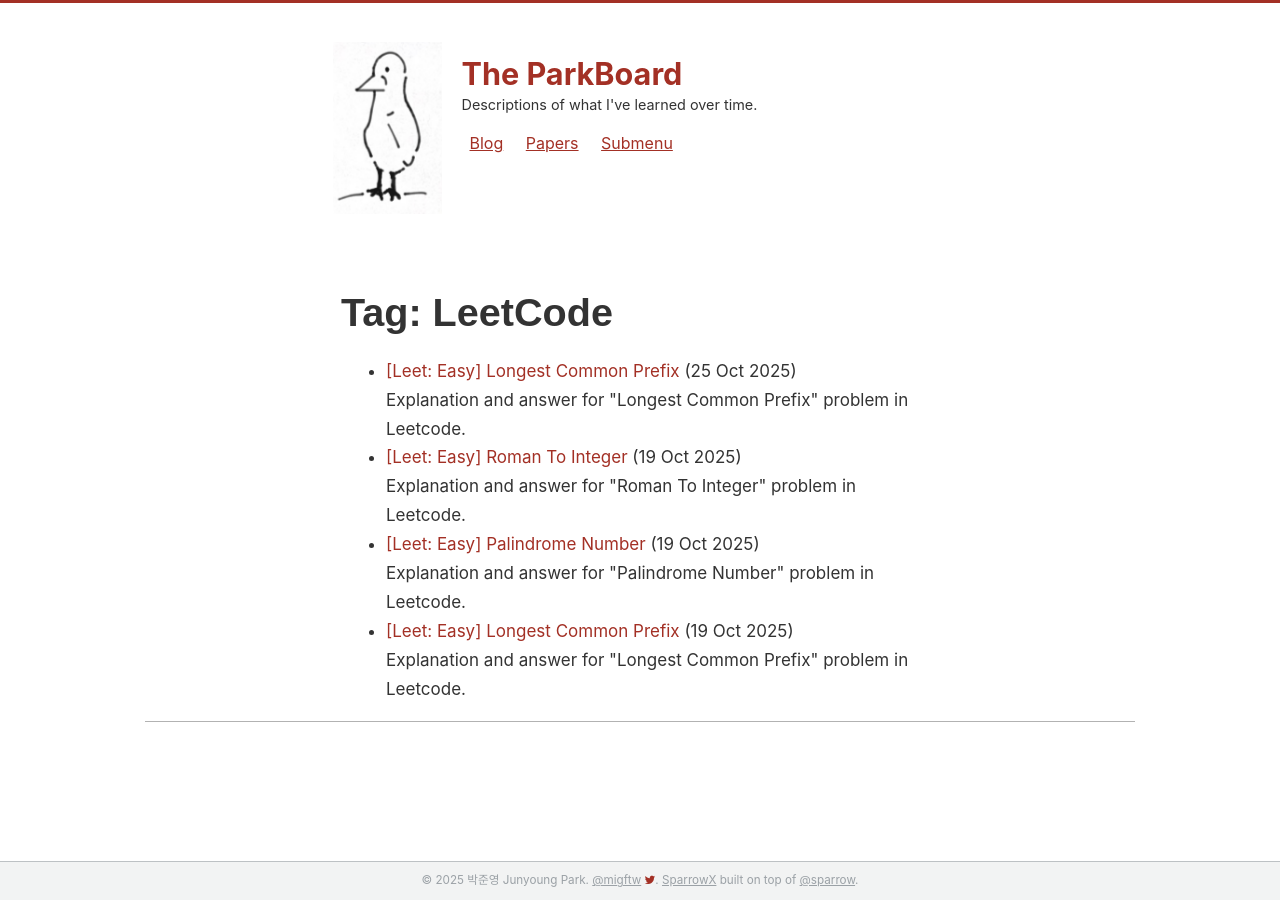
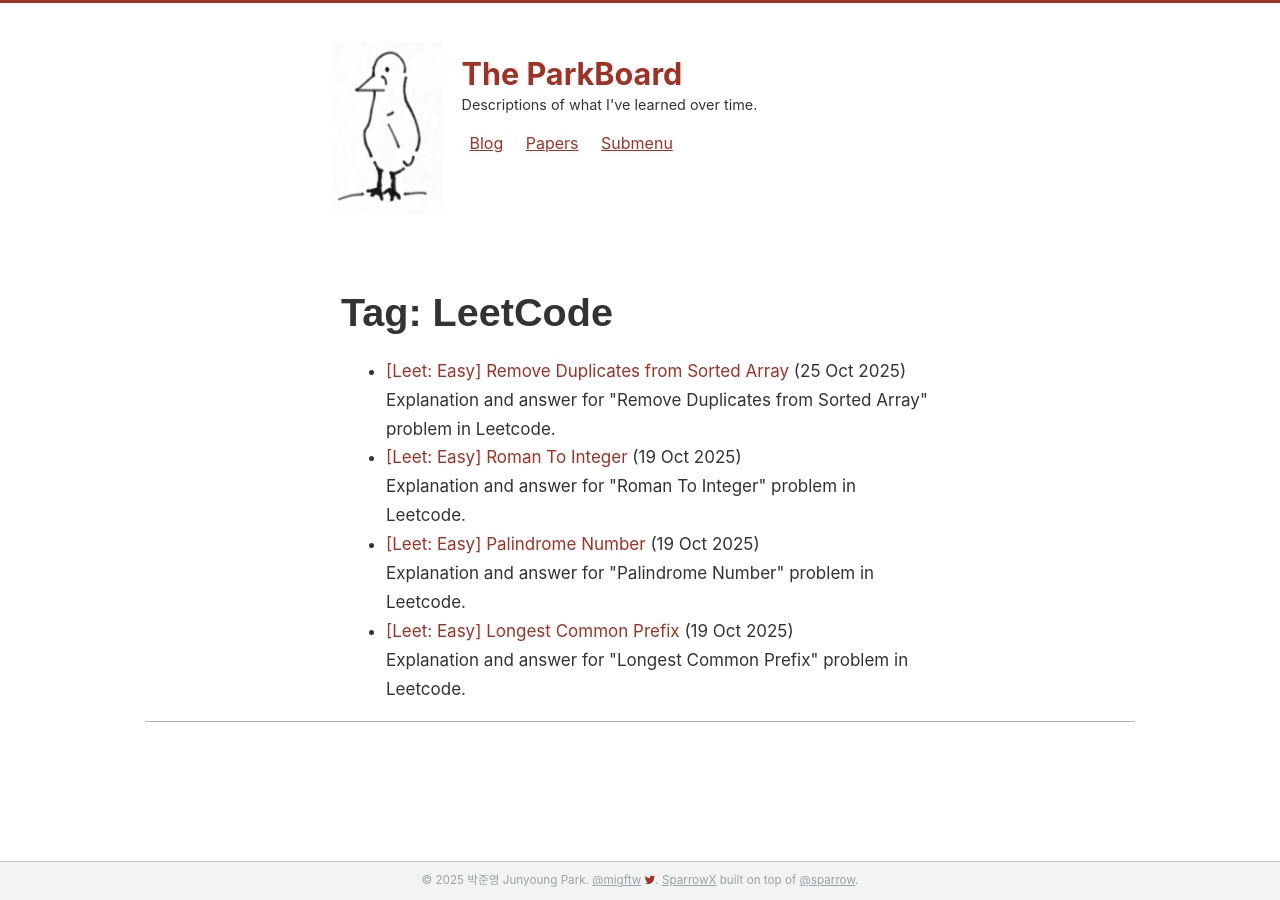
Before and after one commit to pjy010218/pjy010218.github.io, a Jekyll site: the page built from tag/example.md, in a window 1280 px wide. Built offline with Jekyll 4.4.1, drawn with Linux system fonts in a browser that asks for light colours; some web fonts are replaced.

Commit message:
Update 2025-10-25-RemoveDuplicatesfromSortedArray.md

```diff
--- a/_posts/2025-10-25-RemoveDuplicatesfromSortedArray.md
+++ b/_posts/2025-10-25-RemoveDuplicatesfromSortedArray.md
@@ -1,13 +1,13 @@
 ---
-seotitle:  Leetcode "Longest Common Prefix" Question
-title: "[Leet: Easy] Longest Common Prefix"
-description: Explanation and answer for "Longest Common Prefix" problem in Leetcode.
-author: Junyoung Park
+seotitle:  Leetcode "Remove Duplicates from Sorted Array" Question
+title: "[Leet: Easy] Remove Duplicates from Sorted Array"
+description: Explanation and answer for "Remove Duplicates from Sorted Array" problem in Leetcode.
+author: Junyeong Park
 type: post
 updated: 2025-10-19
 sitemap:
   lastmod: 2025-10-19
-url: /blog/Longest-Common-Prefix/
+url: /blog/Remove-Duplicates-from-Sorted-Array/
 tags:
   - LeetCode
 ---
```
